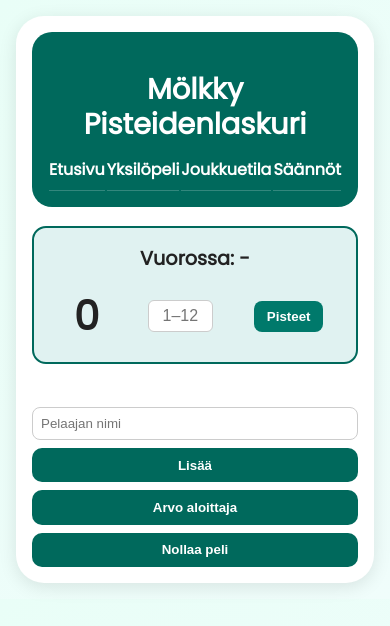
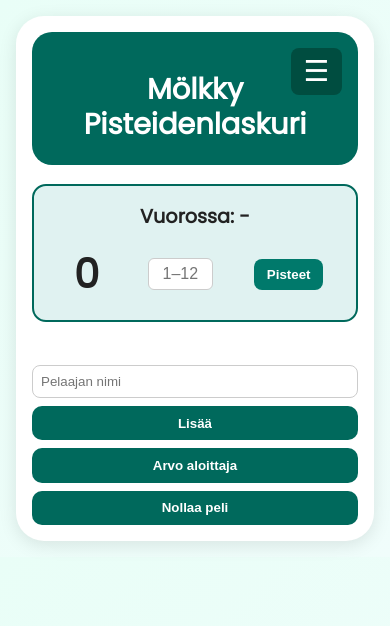
Before and after one commit to jounikivi/molkky-pistelaskuri, a plain HTML site: page game.html in a window 390 px wide. Drawn offline with Linux system fonts and the light colour scheme.

Commit message:
päivityksiä

```diff
--- a/game.html
+++ b/game.html
@@ -3,21 +3,21 @@
 <head>
   <meta charset="UTF-8" />
   <meta name="viewport" content="width=device-width, initial-scale=1.0" />
-  <title>Mölkky Pistelaskuri</title>
+  <title>Mölkky Pistelaskuri – Yksilöpeli</title>
   <link rel="stylesheet" href="style.css" />
 </head>
 <body>
   <div class="app-card">
     <header>
-      <h1>Mölkky<br>Pisteidenlaskuri</h1>
-      <nav>
+      <h1>Mölkky<br />Pisteidenlaskuri</h1>
+      <button class="menu-toggle" onclick="toggleMenu()">☰</button>
+      <nav id="mainNav" class="nav-collapsed">
         <a href="index.html">Etusivu</a>
         <a href="game.html">Yksilöpeli</a>
         <a href="team-game.html">Joukkuetila</a>
         <a href="rules.html">Säännöt</a>
       </nav>
     </header>
-
 
     <main>
       <section id="vuoroBox" class="vuorossa-kortti">
@@ -41,6 +41,13 @@
   </div>
 
   <script src="script.js"></script>
+  <script>
+    function toggleMenu() {
+      const nav = document.getElementById("mainNav");
+      nav.classList.toggle("nav-expanded");
+      nav.classList.toggle("nav-collapsed");
+    }
+  </script>
   <div id="notification" class="hidden"></div>
 </body>
 </html>
```
Also changed, not shown: rules.html (+12 -2 lines), team-game.html (+11 -2 lines).
